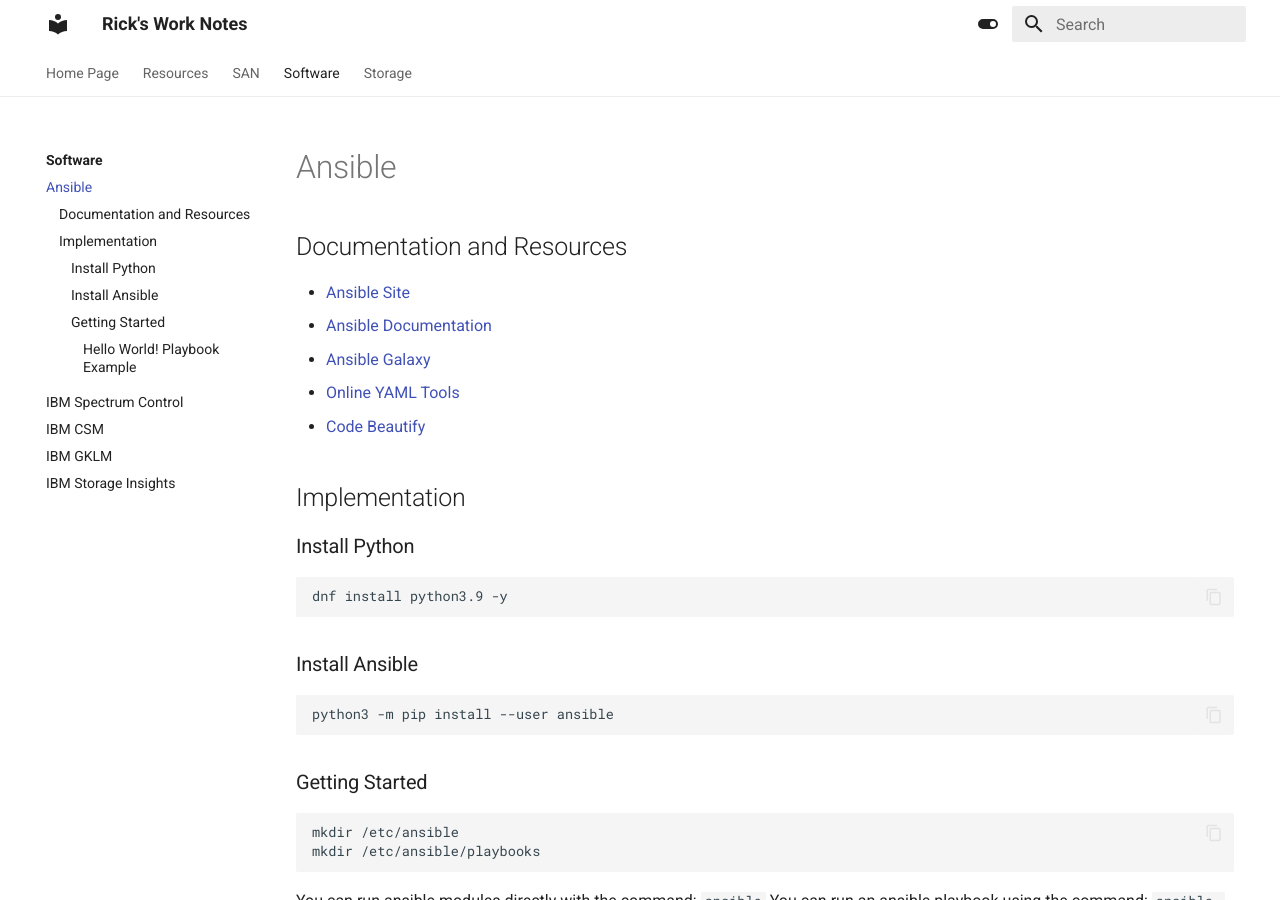
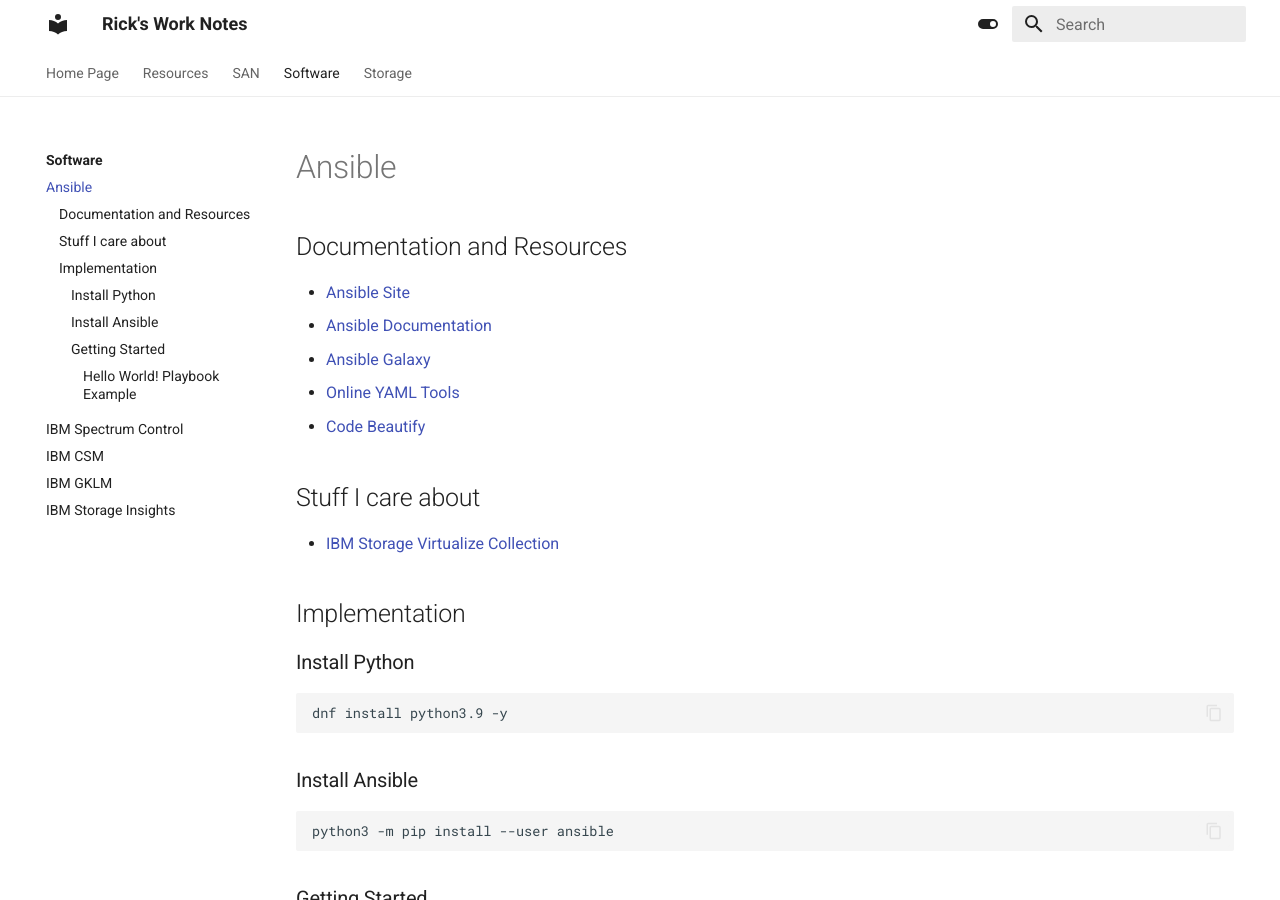
Before and after one commit to rickkoe/worknotes, an MkDocs documentation site: the page built from docs/Software/ansible.md, in a window 1280 px wide and 900 px high. Built offline with MkDocs 1.6.1 and Material for MkDocs 9.7.7, drawn with Linux system fonts in a browser that asks for light colours.

Commit message:
ibm storage virtualize

```diff
--- a/docs/Software/ansible.md
+++ b/docs/Software/ansible.md
@@ -5,6 +5,9 @@
 - [Ansible Galaxy](galaxy.ansible.com)
 - [Online YAML Tools](onlineyamltools.com/edit-yaml)
 - [Code Beautify](codebeautify.ort/yaml-editor-online)
+
+## Stuff I care about
+- [IBM Storage Virtualize Collection](https://github.com/ansible-collections/ibm.storage_virtualize)
 
 ## Implementation
 ### Install Python
```
